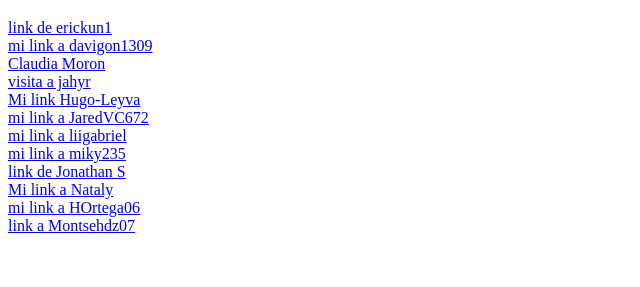
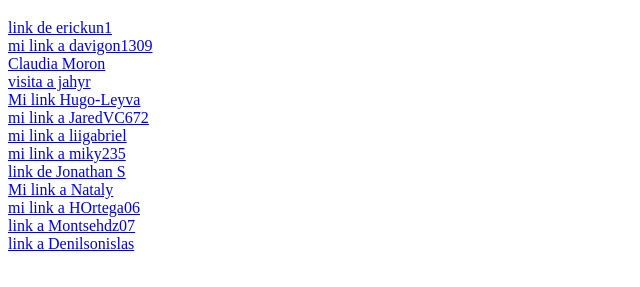
Before and after one commit to Javier1805458/website_53, a plain HTML site: page index.html in a window 1280 px wide. Shown: the part 61-348 px from the top of the page, without its empty margins (0-640 px from the left). Drawn offline with Linux system fonts and the light colour scheme.

Commit message:
add link

```diff
--- a/index.html
+++ b/index.html
@@ -19,6 +19,7 @@
     <a href="jonathansauceda/jonathsanuecad.html">link de Jonathan S</a> <br>
     <a href="Nataly-mtz.html"> Mi link a Nataly</a> <br>
     <a href="HOrtega06/HOrtega06.html">mi link a HOrtega06</a> <br>
-    <a href="Montsehdz07/Montsehdz07.html">link a Montsehdz07</a>
+    <a href="Montsehdz07/Montsehdz07.html">link a Montsehdz07</a><br>
+    <a href="Denilsonislas/denilsonislas.html">link a Denilsonislas</a> <br>
 </body>
 </html>
```
